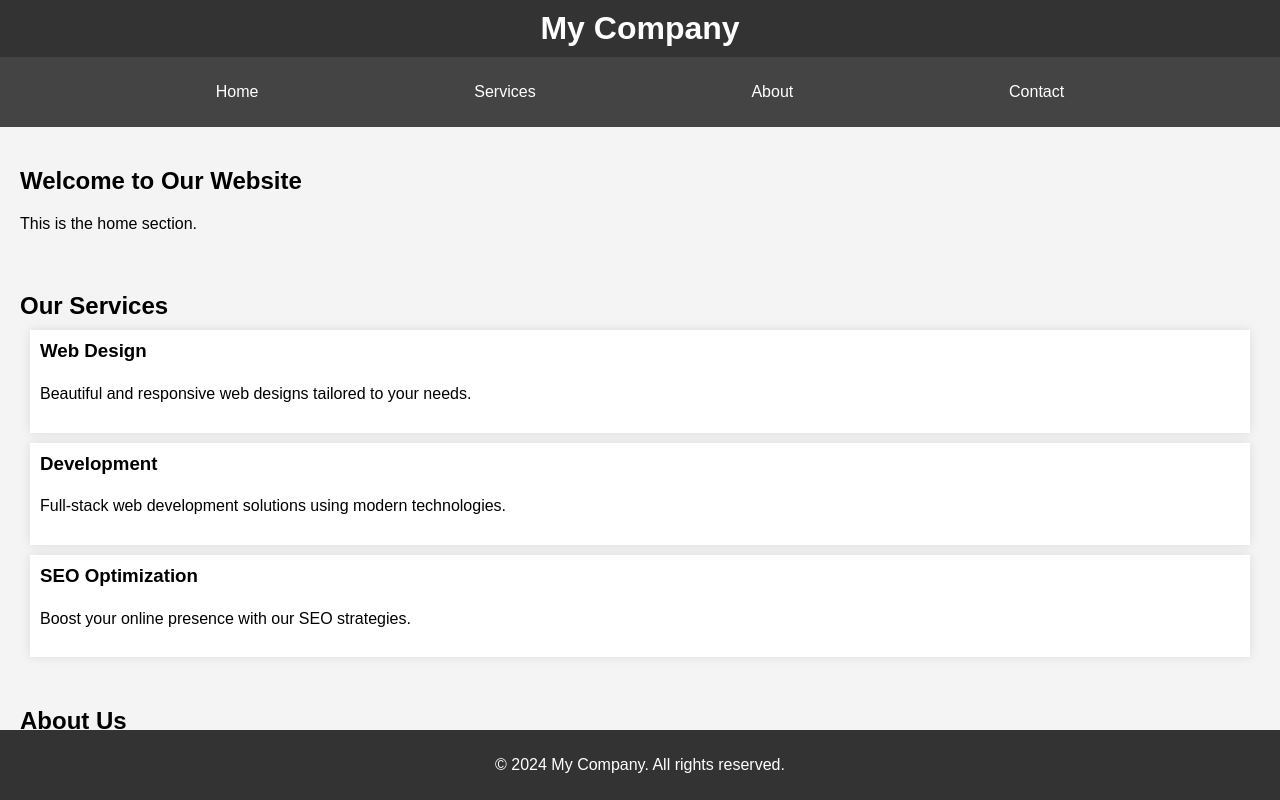
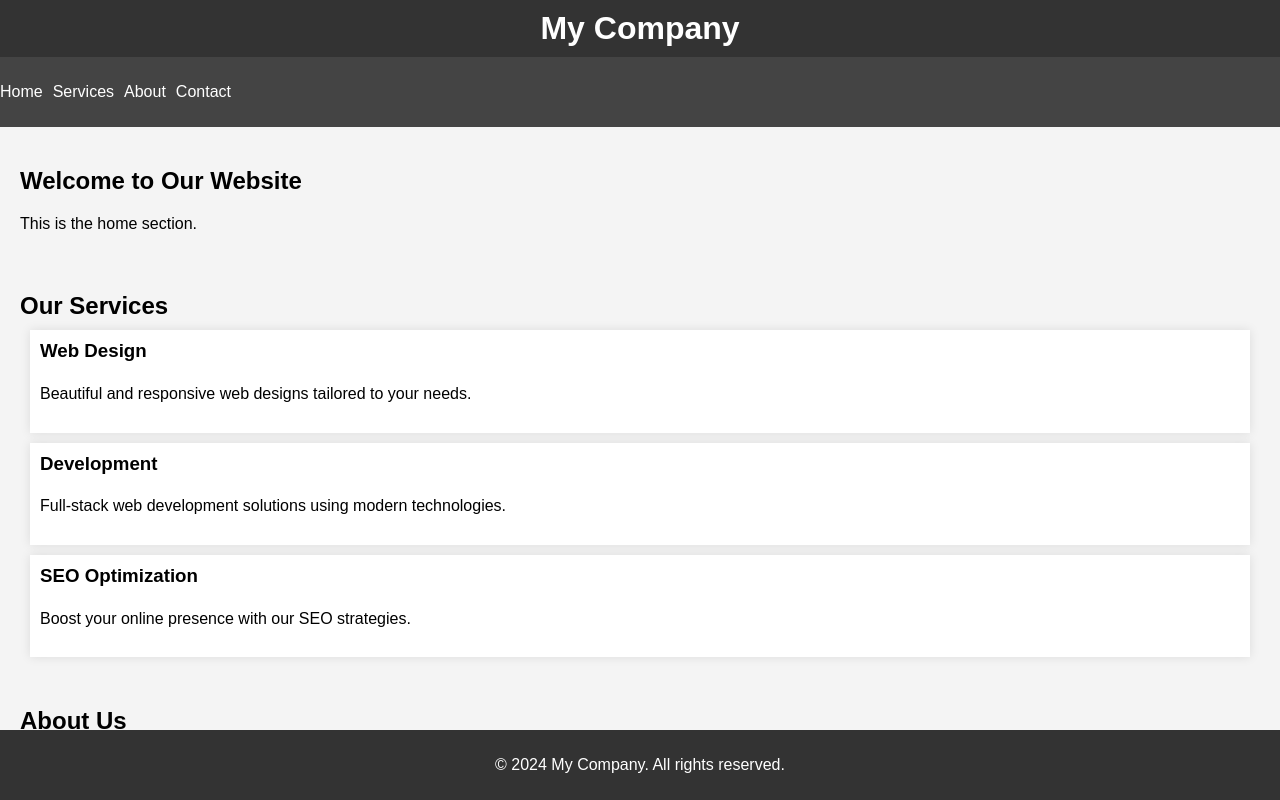
Before and after one commit to Aysha-Kassem/Modular2, a plain HTML site: page index.html in a window 1280 px wide. Shown: the top 800 px of the page. Drawn offline with Linux system fonts and the light colour scheme.

Commit message:
Update index.html

```diff
--- a/index.html
+++ b/index.html
@@ -34,7 +34,7 @@
             padding: 26px 0;
             text-align: center;
             display: flex;
-            justify-content: space-evenly;
+            gap: 10px;
         }
 
         nav a {
```
